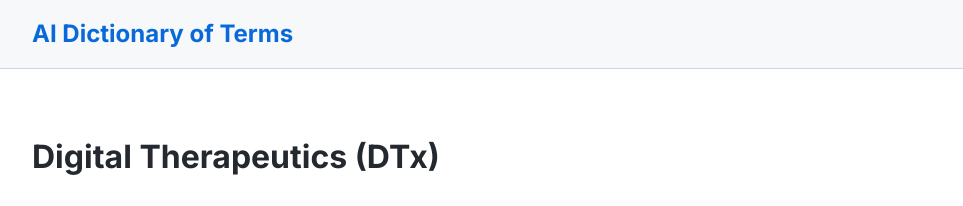
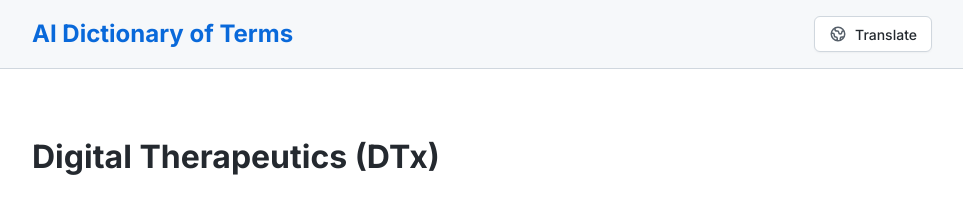
Before and after one commit to alexnubla/ai-dictionary, a Jekyll site: the page built from digital-therapeutics.md, in a window 1280 px wide. Shown: the top 206 px of the page, without its empty margins (158-1121 px from the left). Built offline with Jekyll 4.4.1, drawn with Linux system fonts in a browser that asks for light colours.

Commit message:
Update default.html

```diff
--- a/_layouts/default.html
+++ b/_layouts/default.html
@@ -128,22 +128,62 @@
         th { background-color: #f6f8fa; font-weight: 600; }
         tr:nth-child(even) { background-color: #f9f9f9; }
 
-        /* NEW: Clean up Google Translate UI to match your modern aesthetic */
+        /* ===== MODERN TRANSLATE BUTTON STYLES ===== */
+        /* Hide the default Google Translate widget entirely */
+        #google_translate_element { display: none !important; }
+        .goog-te-gadget { display: none !important; }
+
+        /* Custom Translate Button */
+        .translate-button {
+            display: inline-flex;
+            align-items: center;
+            gap: 8px;
+            padding: 8px 14px;
+            background-color: #ffffff;
+            border: 1px solid #d0d7de;
+            border-radius: 6px;
+            font-family: 'Inter', -apple-system, BlinkMacSystemFont, sans-serif;
+            font-size: 14px;
+            font-weight: 500;
+            color: #24292f;
+            cursor: pointer;
+            transition: all 0.2s ease;
+            box-shadow: 0 1px 2px rgba(0, 0, 0, 0.04);
+        }
+
+        .translate-button:hover {
+            background-color: #f3f4f6;
+            border-color: #0969da;
+            box-shadow: 0 2px 4px rgba(0, 0, 0, 0.08);
+        }
+
+        .translate-button:active {
+            background-color: #eef2f5;
+            transform: translateY(1px);
+        }
+
+        /* Globe Icon */
+        .translate-icon {
+            width: 18px;
+            height: 18px;
+            color: #57606a;
+            transition: color 0.2s ease;
+        }
+
+        .translate-button:hover .translate-icon {
+            color: #0969da;
+        }
+
+        /* Hide Google's default top banner */
         .goog-te-banner-frame { display: none !important; }
         body { top: 0px !important; }
-        .goog-te-gadget { font-family: 'Inter', sans-serif !important; font-size: 14px !important; color: #24292f !important; }
-        .goog-te-gadget-simple {
-            background-color: #ffffff !important;
+
+        /* Style the dropdown menu when it opens */
+        .goog-te-menu-frame {
             border: 1px solid #d0d7de !important;
-            padding: 6px 12px !important;
-            border-radius: 6px !important;
-            cursor: pointer;
-            transition: background-color 0.2s ease;
+            border-radius: 8px !important;
+            box-shadow: 0 8px 24px rgba(0, 0, 0, 0.12) !important;
         }
-        .goog-te-gadget-simple:hover {
-            background-color: #f3f4f6 !important;
-        }
-        .goog-te-menu-value span { color: #24292f !important; }
     </style>
 </head>
 
@@ -167,8 +207,15 @@
     <header>
         <div class="header-content">
             <a href="{{ site.baseurl }}/" class="site-title">{{ site.title }}</a>
-            <!-- NEW: Google Translate Widget Container -->
-            <div id="google_translate_element"></div>
+
+            <!-- NEW: Modern Translate Button -->
+            <button class="translate-button" onclick="document.querySelector('.goog-te-menu-value a').click()" aria-label="Translate page">
+                <!-- Globe SVG Icon -->
+                <svg class="translate-icon" xmlns="http://www.w3.org/2000/svg" fill="none" viewBox="0 0 24 24" stroke="currentColor" stroke-width="2">
+                    <path stroke-linecap="round" stroke-linejoin="round" d="M3.055 11H5a2 2 0 012 2v1a2 2 0 002 2 2 2 0 012 2v2.945M8 3.935V5.5A2.5 2.5 0 0010.5 8h.5a2 2 0 012 2 2 2 0 104 0 2 2 0 012-2h1.064M15 20.488V18a2 2 0 012-2h3.064M21 12a9 9 0 11-18 0 9 9 0 0118 0z" />
+                </svg>
+                <span>Translate</span>
+            </button>
         </div>
     </header>
 
@@ -177,7 +224,7 @@
         {{ content }}
     </div>
 
-    <!-- NEW: Google Translate Widget Script -->
+    <!-- Google Translate Widget Script (Hidden, but functional) -->
     <script type="text/javascript">
         function googleTranslateElementInit() {
             new google.translate.TranslateElement({
@@ -190,7 +237,7 @@
     </script>
     <script type="text/javascript" src="//translate.google.com/translate_a/element.js?cb=googleTranslateElementInit"></script>
 
-    <!-- NEW: Protect Term Titles AND Related Terms from Translation -->
+    <!-- Protect Term Titles AND Related Terms from Translation -->
     <script>
         document.addEventListener("DOMContentLoaded", function() {
             // 1. Protect the main term title (H1)
```
Also changed, not shown: other parts of _layouts/default.html (+0 -5 lines).
